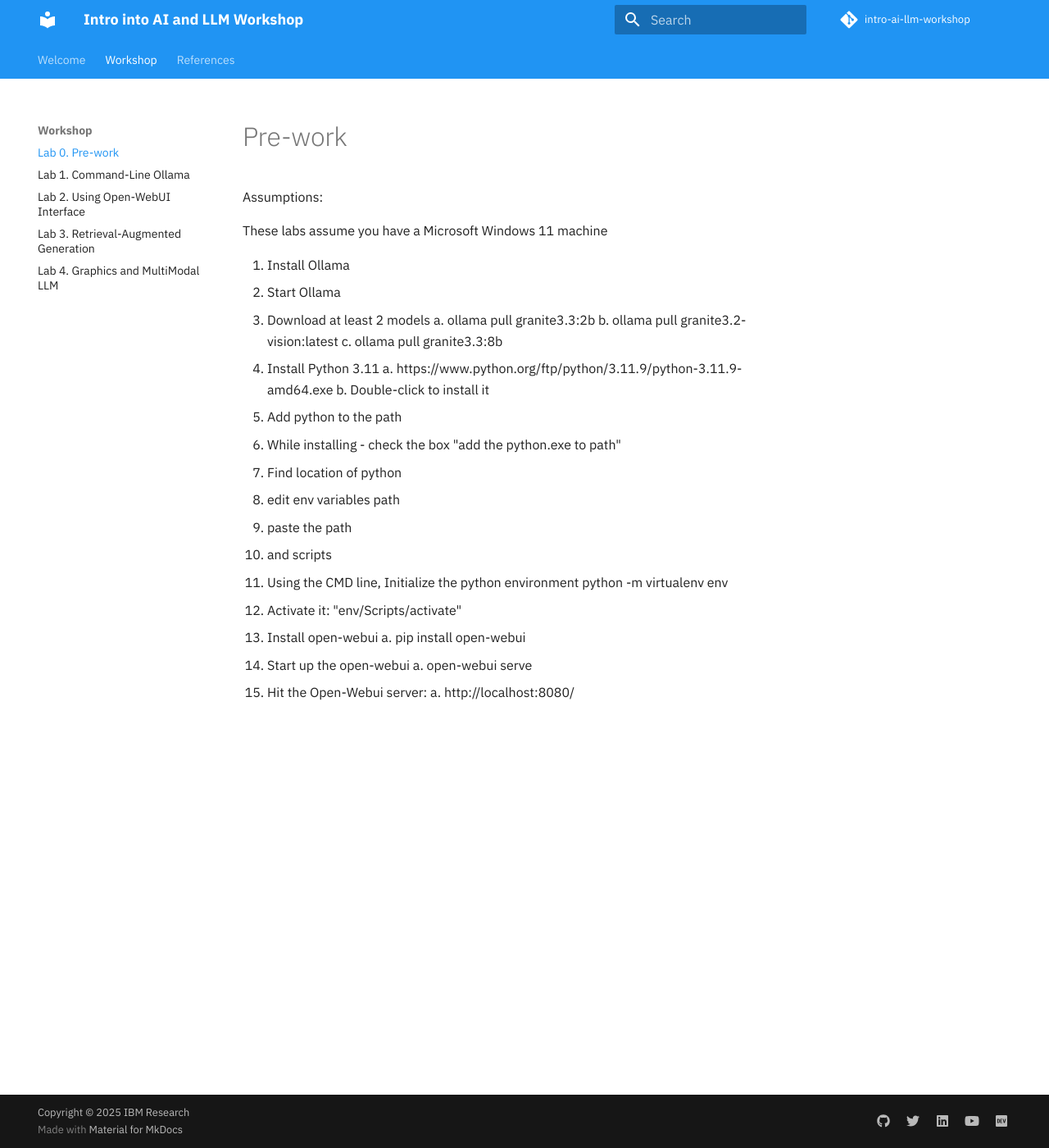
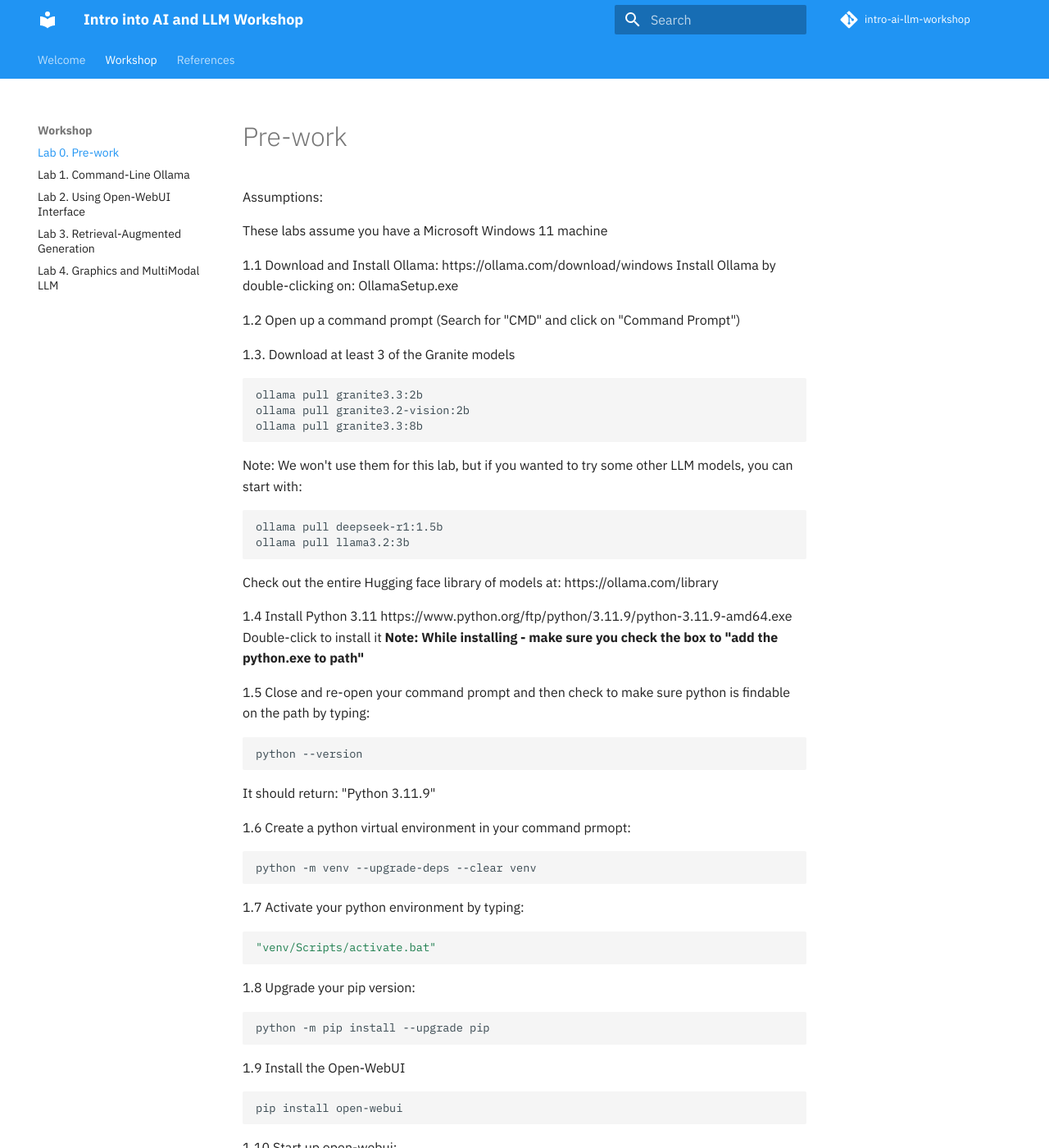
Before and after one commit to IBM/intro-ai-llm-workshop, an MkDocs documentation site: the page built from docs/pre-work/README.md, in a window 1280 px wide and 1400 px high. Shown: the whole window at 82% size. Built offline with MkDocs 1.6.1 and Material for MkDocs 9.7.7, drawn with Linux system fonts in a browser that asks for light colours; comment, search, counter and statistics services are not loaded; some of the changed text lies outside the part shown.

Commit message:
Fixing indentation
Signed-off-by: James Busche <jbusche@us.ibm.com>

````diff
--- a/docs/pre-work/README.md
+++ b/docs/pre-work/README.md
@@ -4,30 +4,87 @@
 
 These labs assume you have a Microsoft Windows 11 machine
 
-1. Install Ollama
-2. Start Ollama
-3. Download at least 2 models
-	a. ollama pull granite3.3:2b
-	b. ollama pull granite3.2-vision:latest
-	c. ollama pull granite3.3:8b
-4. Install Python 3.11
-	a. https://www.python.org/ftp/python/3.11.9/python-3.11.9-amd64.exe
-	b. Double-click to install it
-5. Add python to the path
-6. While installing - check the box "add the python.exe to path"
-7. Find location of python
-8. edit env variables path
-9. paste the path
-10. and scripts
+1.1 Download and Install Ollama:
+https://ollama.com/download/windows
+Install Ollama by double-clicking on: OllamaSetup.exe
 
-11. Using the CMD line, Initialize the python environment
-	python -m virtualenv env
-12. Activate it:
-	"env/Scripts/activate"
+1.2 Open up a command prompt (Search for "CMD" and click on "Command Prompt")
 
-13. Install open-webui
-	a. pip install open-webui
-14. Start up the open-webui
-	a. open-webui serve
-15. Hit the Open-Webui server:
-	a. http://localhost:8080/
+1.3. Download at least 3 of the Granite models
+```shell
+ollama pull granite3.3:2b
+ollama pull granite3.2-vision:2b
+ollama pull granite3.3:8b
+```
+Note: We won't use them for this lab, but if you wanted to try some other LLM models, you can start with:
+```shell
+ollama pull deepseek-r1:1.5b
+ollama pull llama3.2:3b
+```
+Check out the entire Hugging face library of models at: https://ollama.com/library
+
+1.4 Install Python 3.11
+	https://www.python.org/ftp/python/3.11.9/python-3.11.9-amd64.exe
+	Double-click to install it
+**Note: While installing - make sure you check the box to "add the python.exe to path"**
+
+1.5 Close and re-open your command prompt and then check to make sure python is findable on the path by typing:
+```shell
+python --version
+```
+It should return: "Python 3.11.9"
+
+1.6 Create a python virtual environment in your command prmopt:
+```shell
+python -m venv --upgrade-deps --clear venv
+```
+
+1.7 Activate your python environment by typing:
+```shell
+"venv/Scripts/activate.bat"
+```
+
+1.8 Upgrade your pip version:
+```shell
+python -m pip install --upgrade pip
+```
+
+1.9 Install the Open-WebUI
+```shell
+pip install open-webui
+```
+
+1.10 Start up open-webui:
+```shell
+open-webui serve
+```
+
+1.11 Once the open-webui starts, use a browser to login to open-webui:
+http://localhost:8080
+
+Enter a name, email address and password - these are stored locally.
+
+# Cleaning up after the lab is complete:
+
+Remove all the models you don't want:
+```shell
+ollama list
+ollama rm granite3.3:2b granite3.3:8b granite3.2-vision:2b
+```
+
+Uninstall ollama:
+
+In the search bar, search for Settings --> Apps --> Installed Apps and search for Ollama and click on Uninstall
+
+Stop and remove open-webUI:
+
+In the command line where open-webui is running, do a ctrl-C to stop the "open-webui serve"
+
+Then, type
+```shell
+"venv/Scripts/deactivate.bat" to exit the python virtual environment
+```
+If you want to remove the virutal environment completely, you could issue a:
+```shell
+rmdir /s venv
+```
````
Also changed, not shown: docs/lab-1/README.md (+18 -14 lines), docs/lab-2/README.md (+9 -7 lines), docs/lab-3/README.md (+6 -3 lines), docs/lab-4/README.md (+4 -4 lines).
